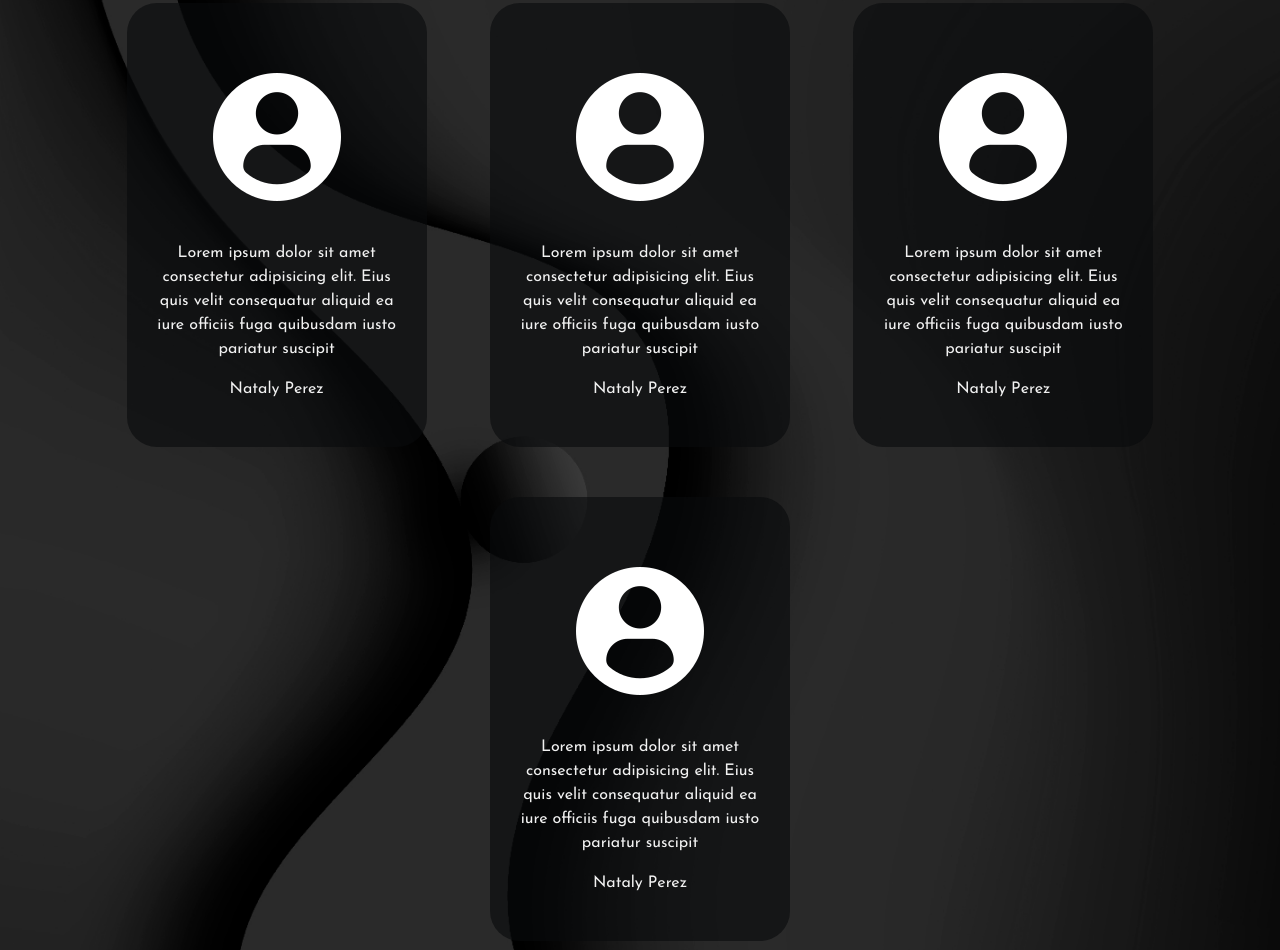
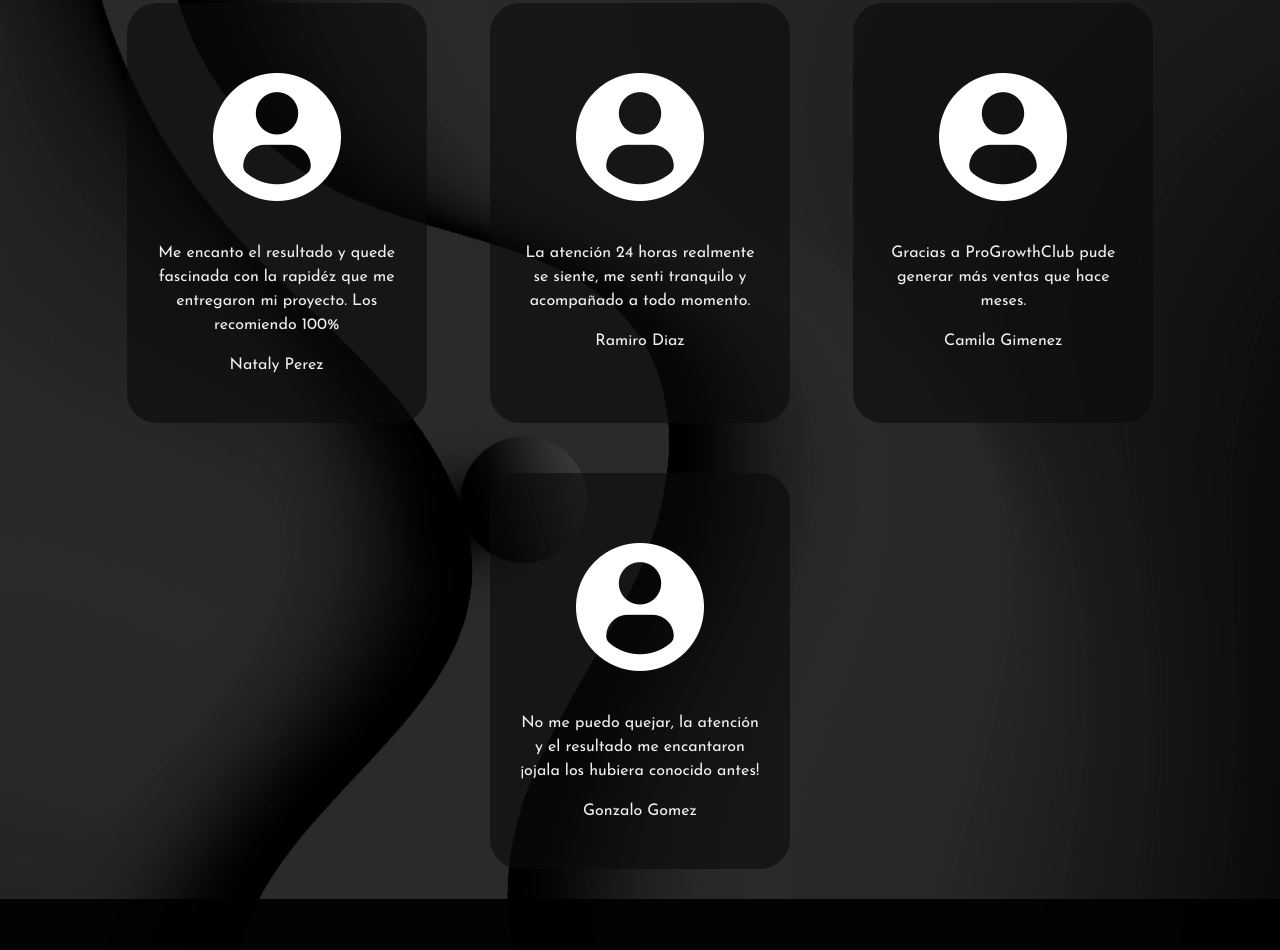
Before and after one commit to NataHB/PreEntrega2Hollmann, a plain HTML site: page pages/testimonios.html in a window 1280 px wide. Shown: the part 248-1198 px from the top of the page. Drawn offline with nearby package versions, Linux system fonts and the light colour scheme.

Commit message:
agregué textos reales que estaban en lorem

```diff
--- a/css/style.css
+++ b/css/style.css
@@ -370,7 +370,7 @@ main{
 
 /* servicios */
 .servicios p{
-    width: 600px;
+    width: 750px;
     font-size: 19px;
     padding-bottom: 35px;
 }
--- a/pages/testimonios.html
+++ b/pages/testimonios.html
@@ -45,26 +45,26 @@
 <section class="testimonio">
     <article class="testigo">
         <img src="../images/usuario-de-perfil.png">
-    <p>Lorem ipsum dolor sit amet consectetur adipisicing elit. Eius quis velit consequatur aliquid ea iure officiis fuga quibusdam iusto pariatur suscipit </p>
+    <p>Me encanto el resultado y quede fascinada con la rapidéz que me entregaron mi proyecto. Los recomiendo 100%</p>
     <p>Nataly Perez</p>
     </article>
 
     <article class="testigo">
         <img src="../images/usuario-de-perfil.png">
-    <p>Lorem ipsum dolor sit amet consectetur adipisicing elit. Eius quis velit consequatur aliquid ea iure officiis fuga quibusdam iusto pariatur suscipit </p>
-    <p>Nataly Perez</p>
+    <p>La atención 24 horas realmente se siente, me senti tranquilo y acompañado a todo momento.</p>
+    <p>Ramiro Diaz</p>
     </article>
 
     <article class="testigo">
         <img src="../images/usuario-de-perfil.png">
-    <p>Lorem ipsum dolor sit amet consectetur adipisicing elit. Eius quis velit consequatur aliquid ea iure officiis fuga quibusdam iusto pariatur suscipit </p>
-    <p>Nataly Perez</p>
+    <p>Gracias a ProGrowthClub pude generar más ventas que hace meses.</p>
+    <p>Camila Gimenez</p>
     </article>
 
     <article class="testigo">
         <img src="../images/usuario-de-perfil.png">
-    <p>Lorem ipsum dolor sit amet consectetur adipisicing elit. Eius quis velit consequatur aliquid ea iure officiis fuga quibusdam iusto pariatur suscipit </p>
-    <p>Nataly Perez</p>
+    <p>No me puedo quejar, la atención y el resultado me encantaron ¡ojala los hubiera conocido antes!</p>
+    <p>Gonzalo Gomez</p>
     </article>
 </section>
 
```
Also changed, not shown: index.html (+1 -1 lines), pages/contacto.html (+1 -1 lines), pages/nosotros.html (+2 -2 lines), pages/servicios.html (+1 -1 lines).
